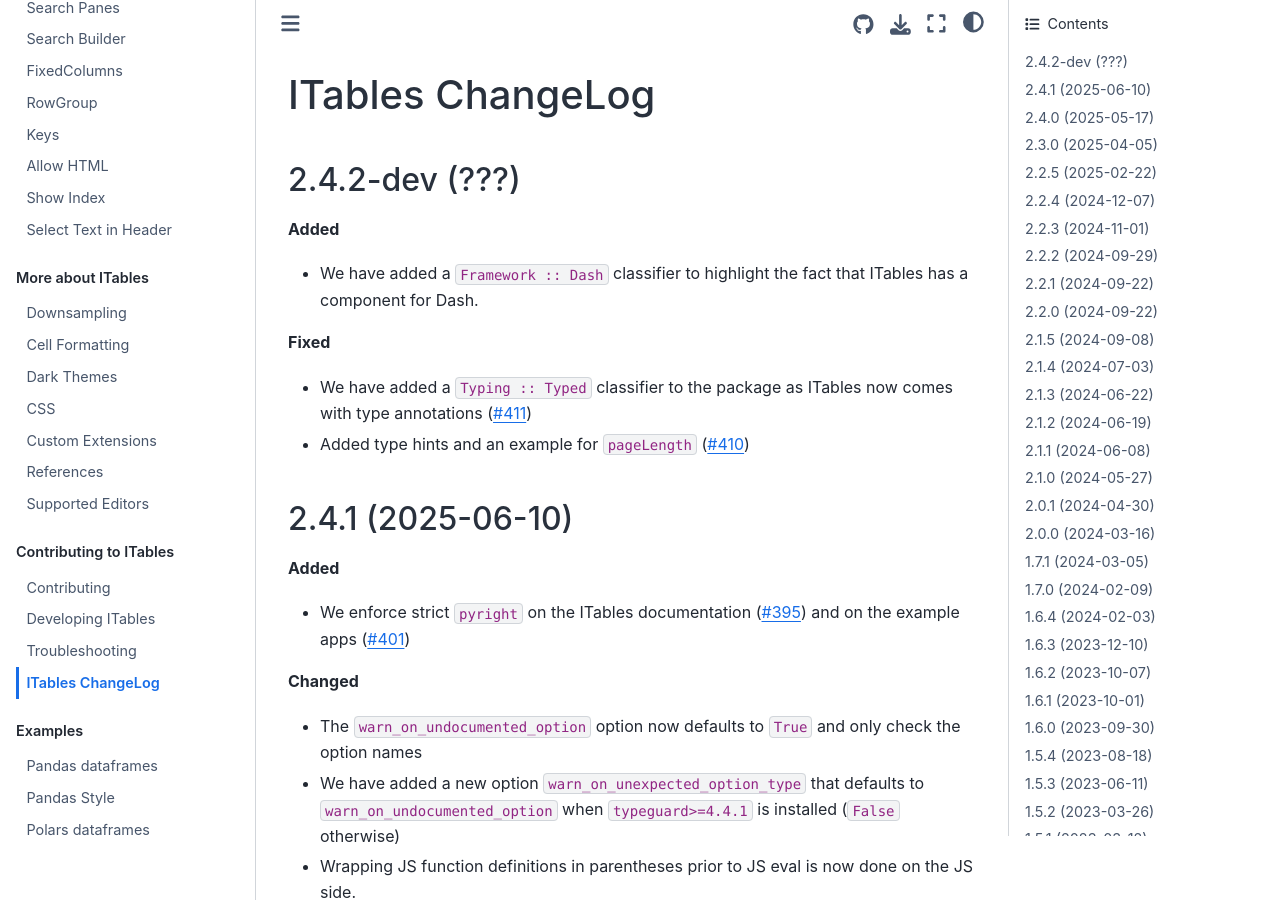
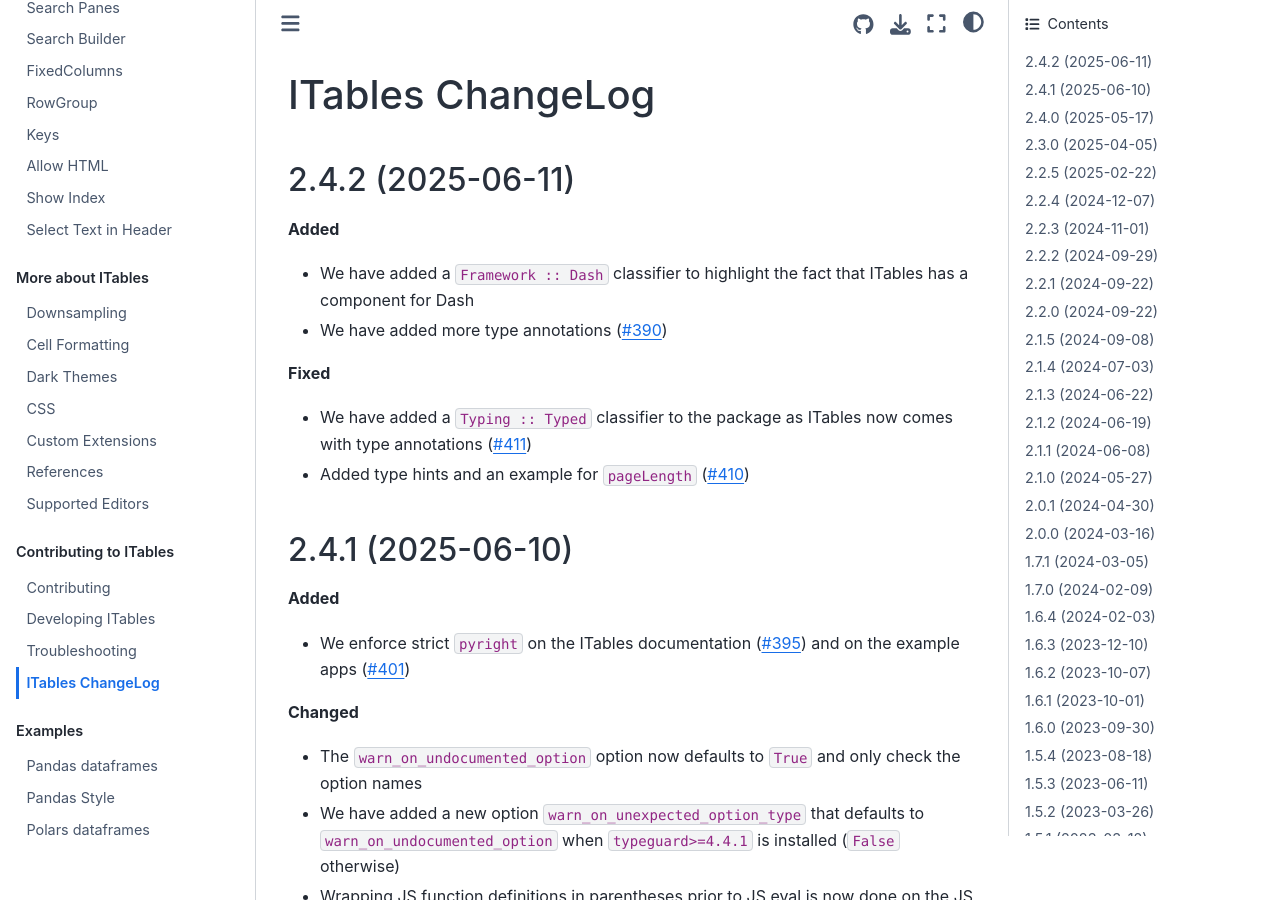
Before and after one commit to mwouts/itables, a Jupyter Book: the page built from docs/changelog.md, in a window 1280 px wide and 900 px high. Built offline with Jupyter Book 1.0.4 settings and Sphinx 7.4.7 and the Sphinx Book theme 1.1.4, drawn with Linux system fonts in a browser that asks for light colours.

Commit message:
Version 2.4.2

```diff
--- a/docs/changelog.md
+++ b/docs/changelog.md
@@ -1,11 +1,12 @@
 ITables ChangeLog
 =================
 
-2.4.2-dev (???)
+2.4.2 (2025-06-11)
 ------------------
 
 **Added**
-- We have added a `Framework :: Dash` classifier to highlight the fact that ITables has a component for Dash.
+- We have added a `Framework :: Dash` classifier to highlight the fact that ITables has a component for Dash
+- We have added more type annotations ([#390](https://github.com/mwouts/itables/issues/390))
 
 **Fixed**
 - We have added a `Typing :: Typed` classifier to the package as ITables now comes with type annotations ([#411](https://github.com/mwouts/itables/issues/411))
--- a/src/itables/version.py
+++ b/src/itables/version.py
@@ -1,3 +1,3 @@
 """ITables' version number"""
 
-__version__ = "2.4.2-dev"
+__version__ = "2.4.2"
```
